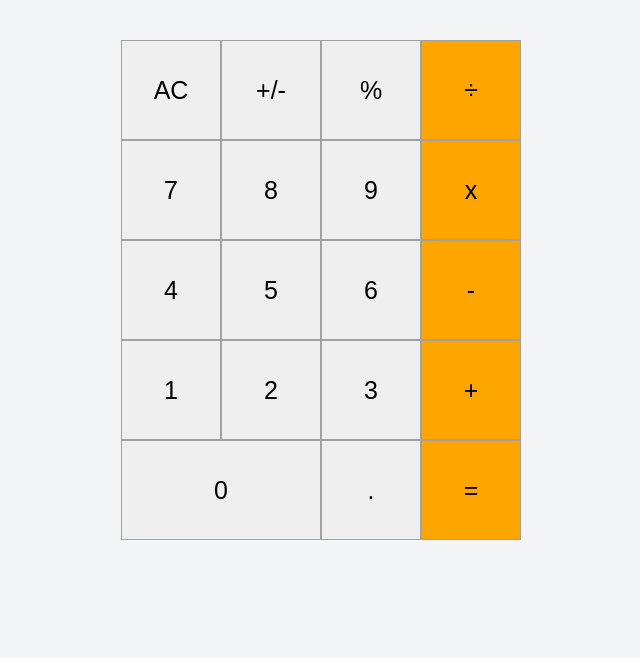
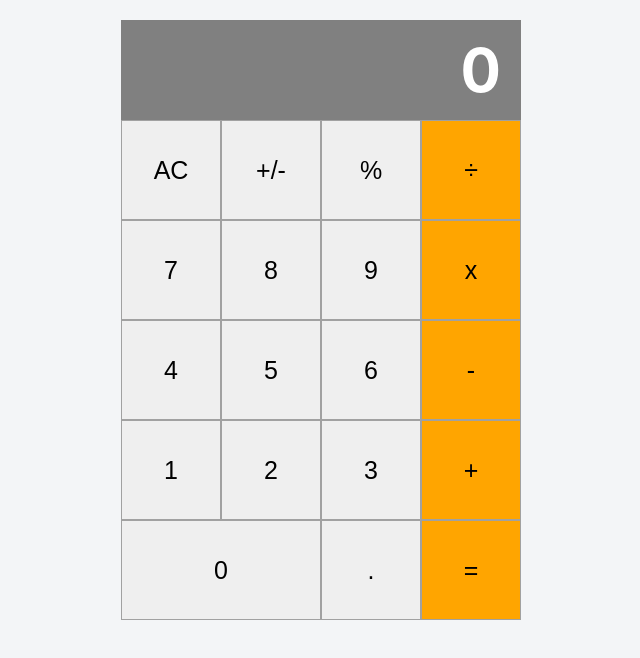
Before and after one commit to elberthcorniell/calculator-react-js, a React (Create React App) app: page / in a window 1280 px wide. Shown: the top 658 px of the page, without its empty margins (319-959 px from the left). Built offline with nearby package versions, Linux system fonts and the light colour scheme.

Commit message:
Update Display.js

```diff
--- a/src/components/Display.js
+++ b/src/components/Display.js
@@ -1,8 +1,8 @@
 import PropTypes from 'prop-types';
 
 const display = ({ result }) => (
-  <div style={{ height: 20 }}>
-    <strong>{result}</strong>
+  <div className="display">
+    <strong>{result || '0'}</strong>
   </div>
 );
 
```
